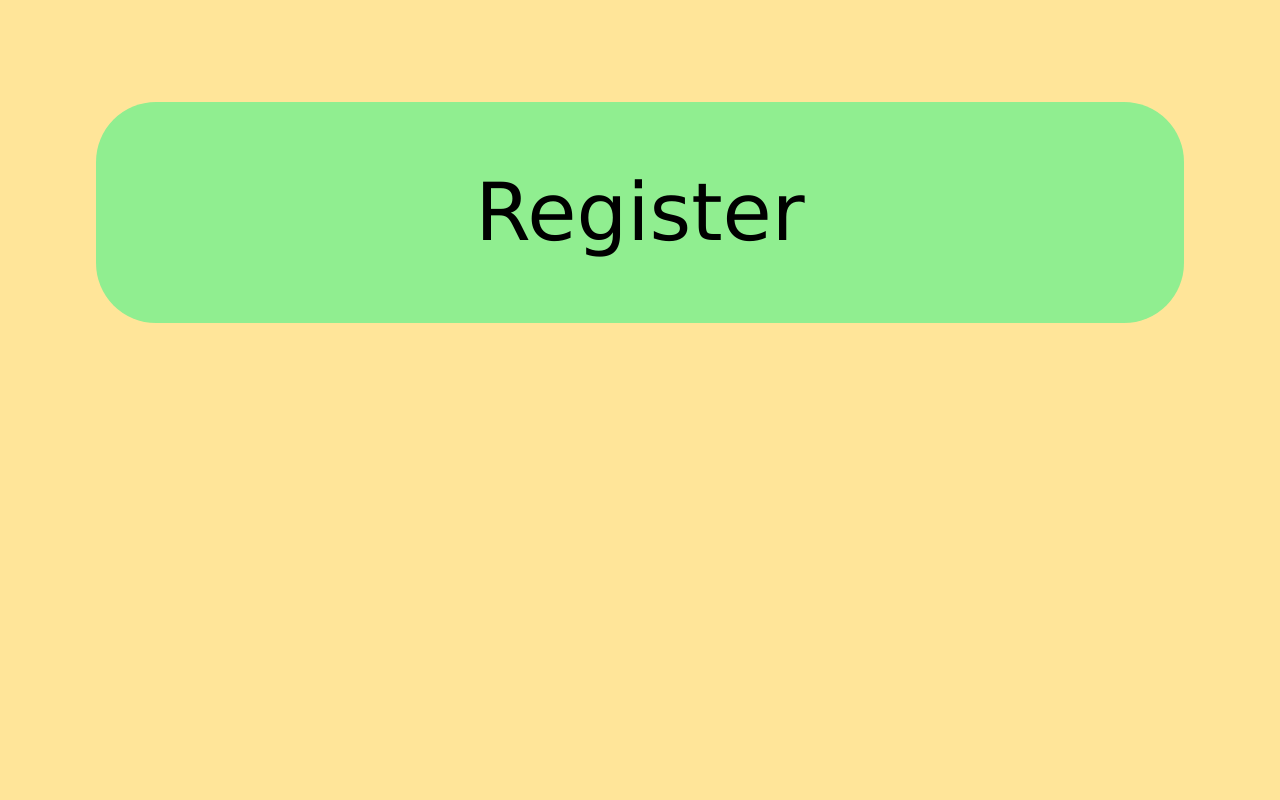
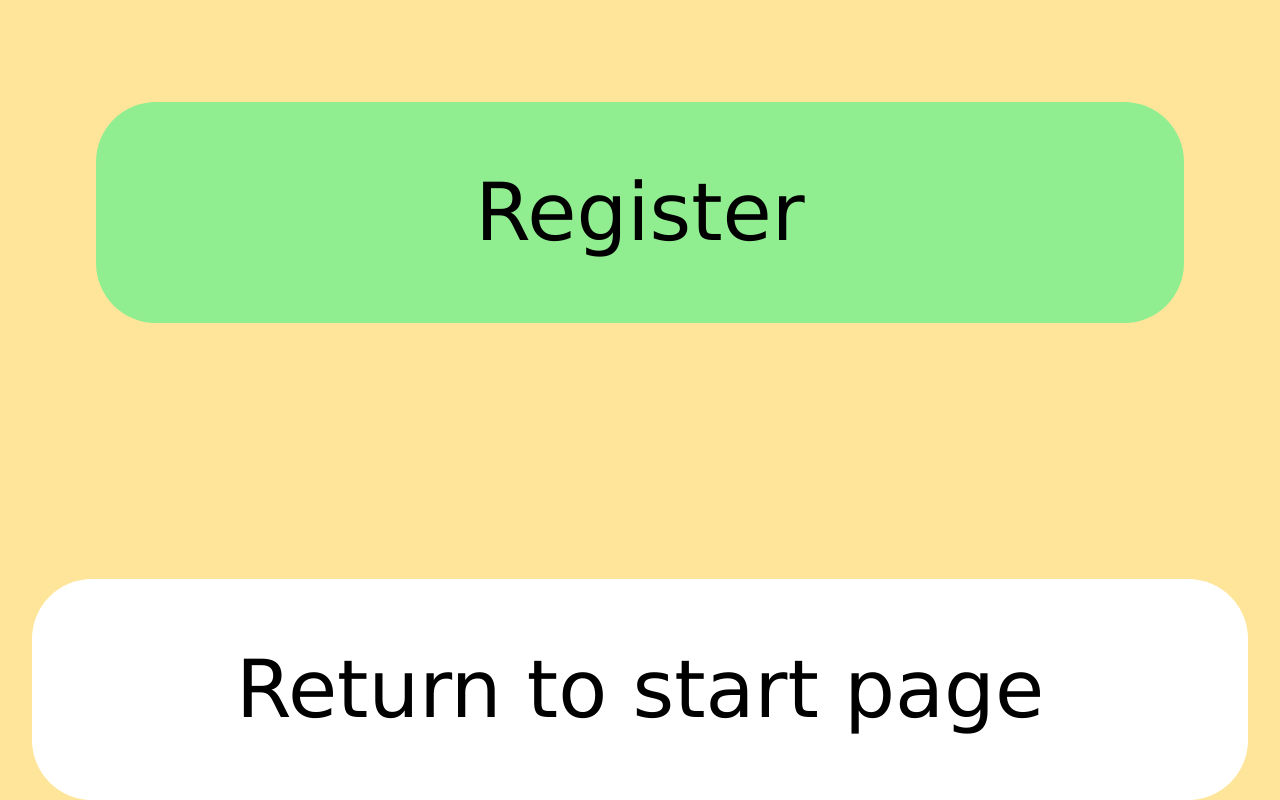
Before and after one commit to FirePenguin99/WebProg_HIIT_app, a website: page pages/register.html in a window 1280 px wide. Shown: the part 791-1591 px from the top of the page. Before the commit the page ends 1114 px from the top, so only its background shows below. Drawn offline with Linux system fonts and the light colour scheme.

Commit message:
added a return to start page button on register.html

```diff
--- a/pages/register.html
+++ b/pages/register.html
@@ -12,3 +12,5 @@
 </section>
 
 <button id="newUser" class="accept"> Register </button>
+
+<a href="index.html"> Return to start page</a>
```
